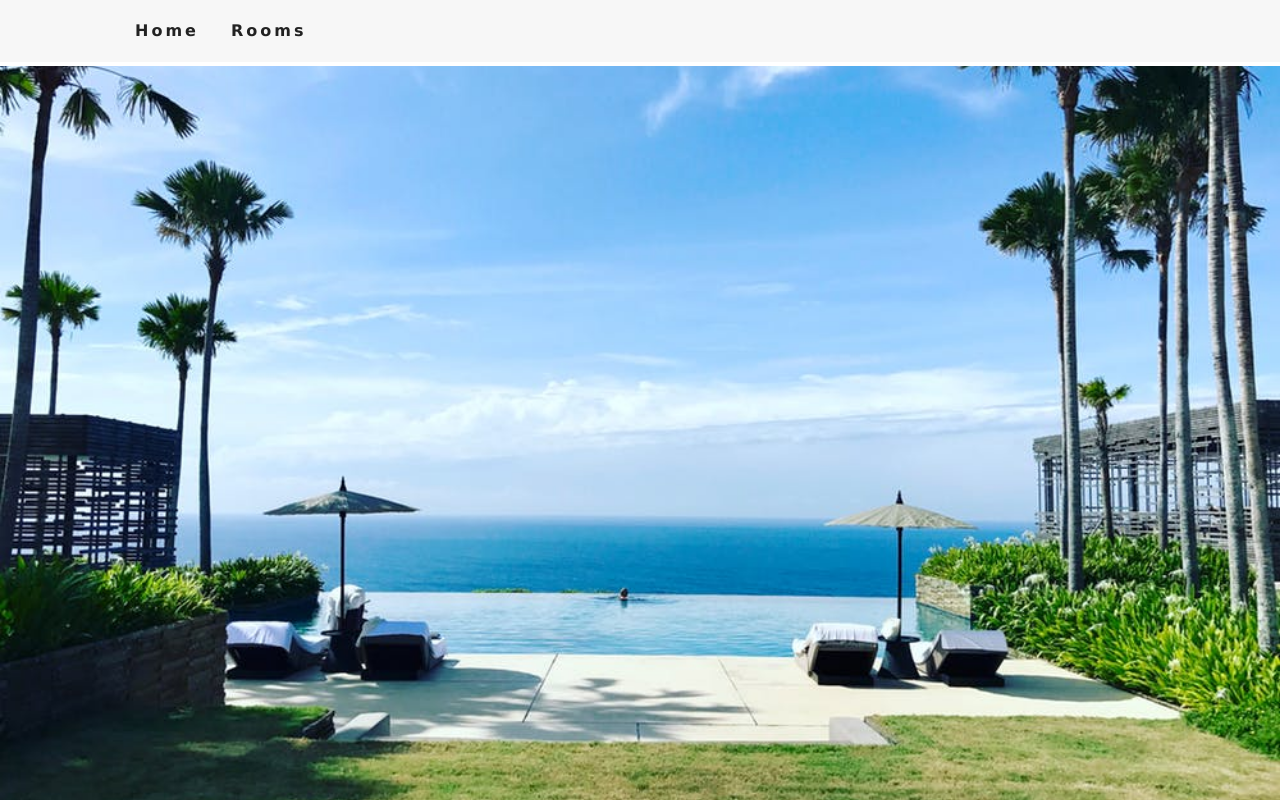
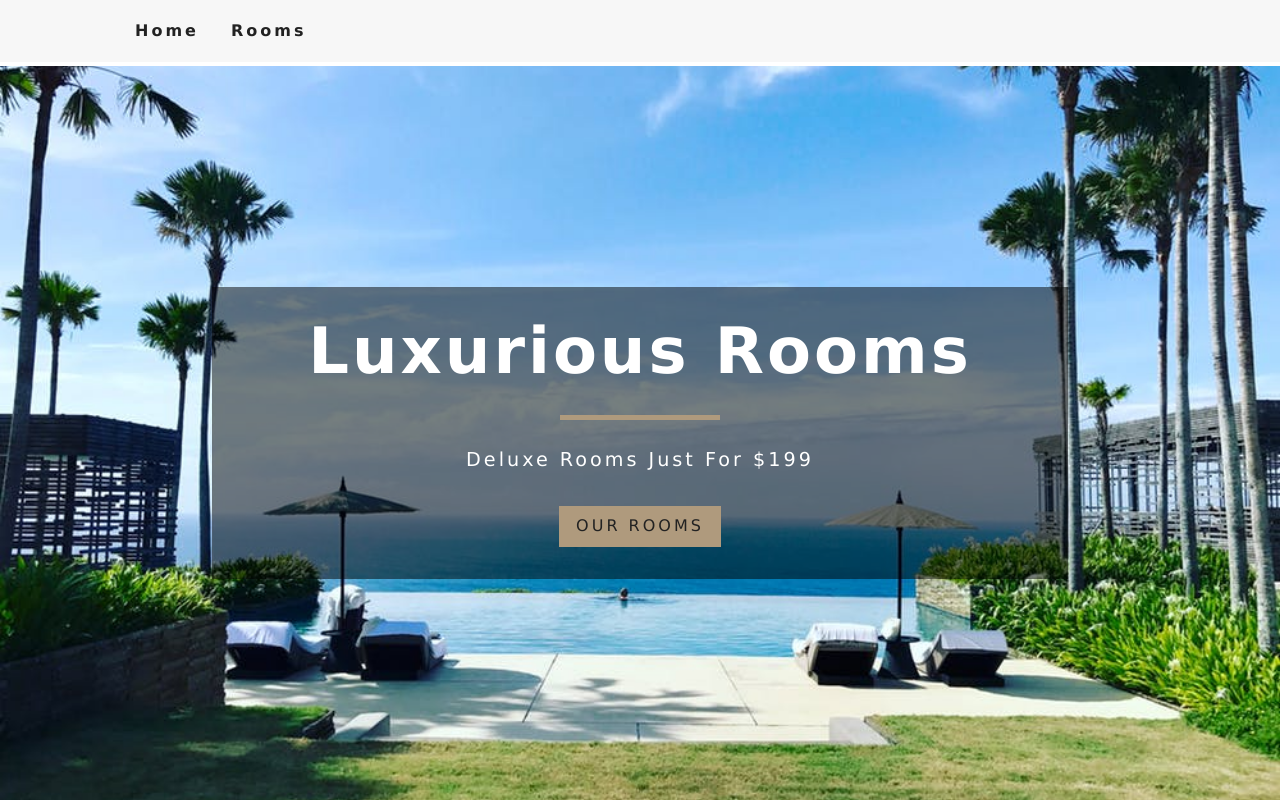
Before and after one commit to trudova/second-proj-trudova, a React (Create React App) app: page / in a window 1280 px wide. Built offline with nearby package versions, Linux system fonts and the light colour scheme.

Commit message:
set up the banner for error page

```diff
--- a/src/components/Banner.js
+++ b/src/components/Banner.js
@@ -4,7 +4,7 @@ export default function Banner({children,title, subtitle}) {
     return (
         <div className='banner' >
             <h1>{title}</h1>
-            <div></div>
+            <div/>
     <p>{subtitle}</p>
     {children}
         </div>
--- a/src/components/Hero.js
+++ b/src/components/Hero.js
@@ -10,3 +10,4 @@ Hero.defaultProps={
 };
 
 //create a new component - its gonna be a backgraund for header
+//import background by default
--- a/src/pages/Home.js
+++ b/src/pages/Home.js
@@ -1,7 +1,15 @@
 import React from 'react'
 import Hero from '../components/Hero'
+import Banner from '../components/Banner'
+import {Link} from 'react-router-dom'
 export default function Home() {
     return (
-        <Hero />
+        <Hero>
+        <Banner title='luxurious rooms' subtitle='deluxe rooms just for $199'>
+        <Link to='/rooms' className='btn-primary'>
+            our rooms
+        </Link>
+        </Banner>
+        </Hero >
     )
 }
```
